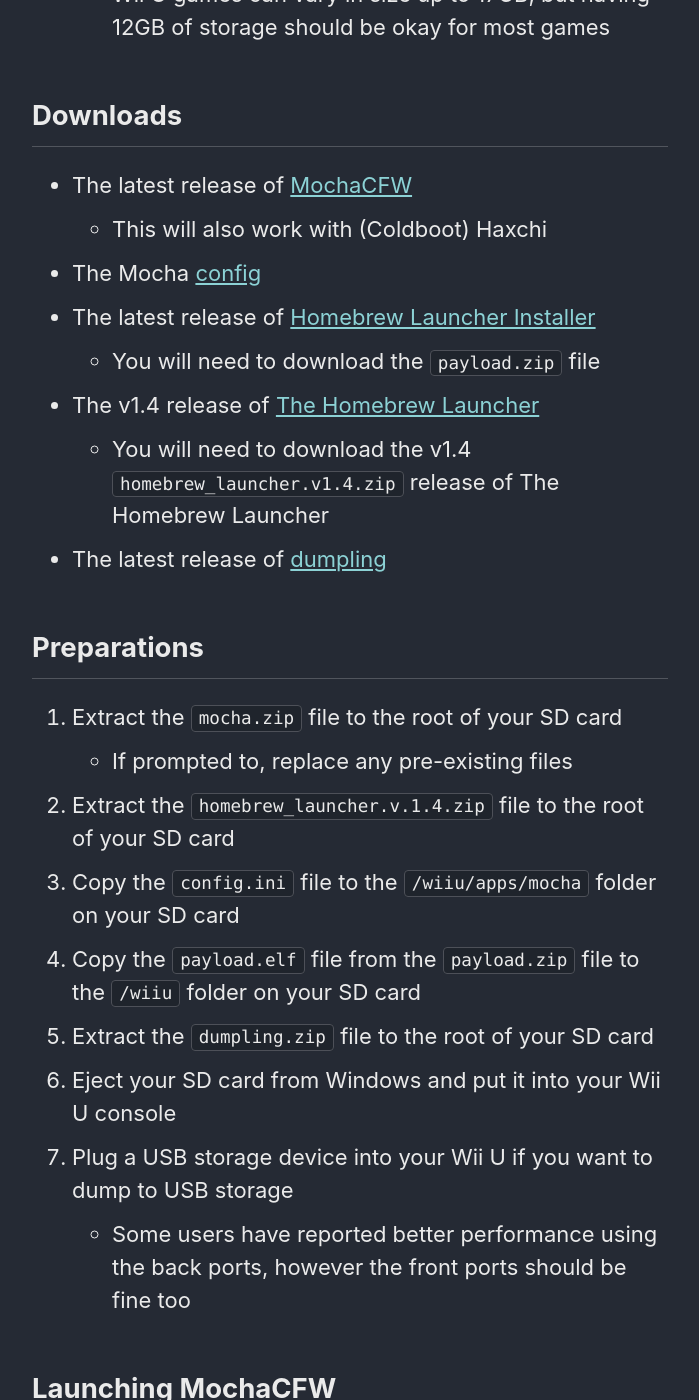
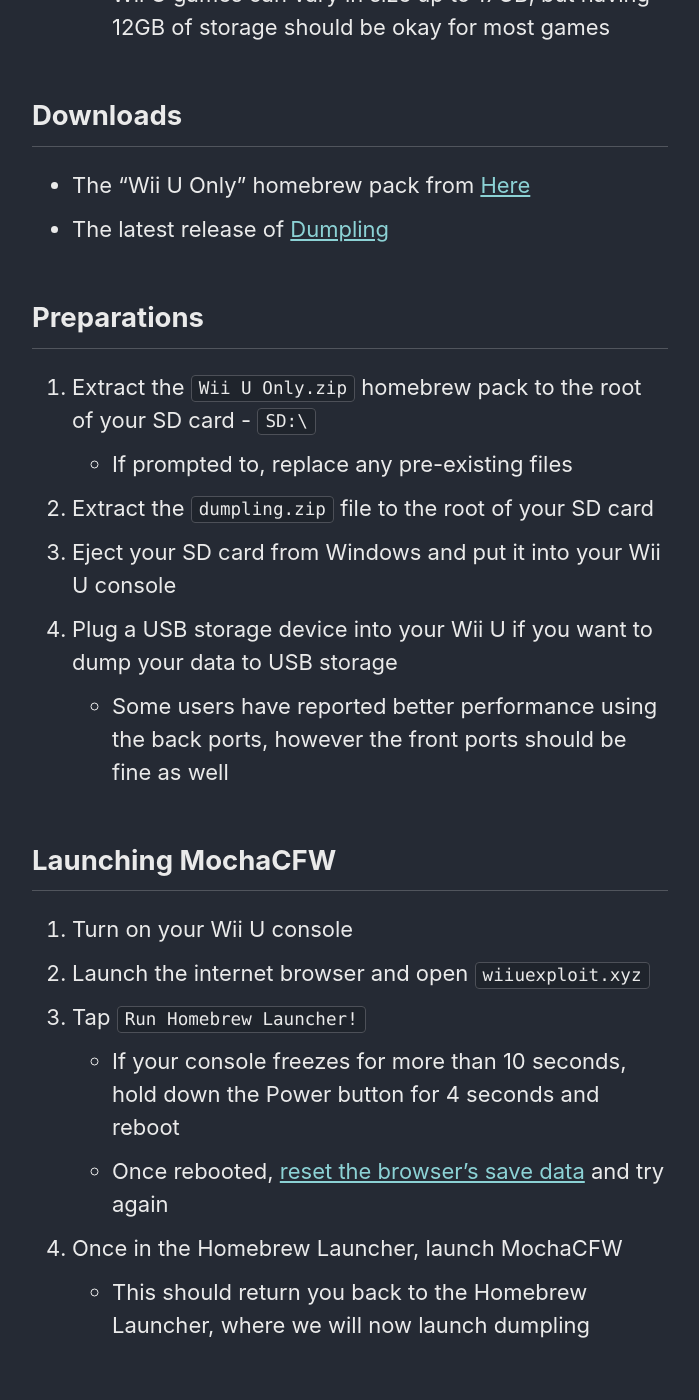
Before and after one commit to cfw-guide/cemu.cfw.guide, a Jekyll site: the page built from _pages/en_US/dumping-games.md, in a window 1280 px wide and 1400 px high, scrolled down 1086 px. Shown: the whole window, without its empty margins (290-989 px from the left). Built offline with Jekyll 4.4.1, drawn with Linux system fonts in a browser that asks for light colours.

Commit message:
Reduced Download & SD Setup
Previous method was confusing, the Homebrew Pack makes this significantly easier for the user.

```diff
--- a/_pages/en_US/dumping-games.md
+++ b/_pages/en_US/dumping-games.md
@@ -22,26 +22,17 @@
 
 ## Downloads
 
-- The latest release of [MochaCFW](https://www.wiiubru.com/appstore/zips/mocha.zip)
-  - This will also work with (Coldboot) Haxchi
-- The Mocha [config](/assets/files/config.ini)
-- The latest release of [Homebrew Launcher Installer](https://github.com/wiiu-env/homebrew_launcher_installer/releases/latest)
-  - You will need to download the `payload.zip` file
-- The v1.4 release of [The Homebrew Launcher](https://github.com/dimok789/homebrew_launcher/releases/tag/1.4)
-  - You will need to download the v1.4 `homebrew_launcher.v1.4.zip` release of The Homebrew Launcher
-- The latest release of [dumpling](https://github.com/emiyl/dumpling/releases/latest)
+- The "Wii U Only" homebrew pack from [Here](http://wiiu.rikumax.net/)
+- The latest release of [Dumpling](https://github.com/emiyl/dumpling/releases/latest)
 
 ## Preparations
 
-1. Extract the `mocha.zip` file to the root of your SD card
+1. Extract the `Wii U Only.zip` homebrew pack to the root of your SD card - `SD:\`
   - If prompted to, replace any pre-existing files
-1. Extract the `homebrew_launcher.v.1.4.zip` file to the root of your SD card
-1. Copy the `config.ini` file to the `/wiiu/apps/mocha` folder on your SD card
-1. Copy the `payload.elf` file from the `payload.zip` file to the `/wiiu` folder on your SD card
 1. Extract the `dumpling.zip` file to the root of your SD card
 1. Eject your SD card from Windows and put it into your Wii U console
-1. Plug a USB storage device into your Wii U if you want to dump to USB storage
-  - Some users have reported better performance using the back ports, however the front ports should be fine too
+1. Plug a USB storage device into your Wii U if you want to dump your data to USB storage
+  - Some users have reported better performance using the back ports, however the front ports should be fine as well
 
 ## Launching MochaCFW
 
```
